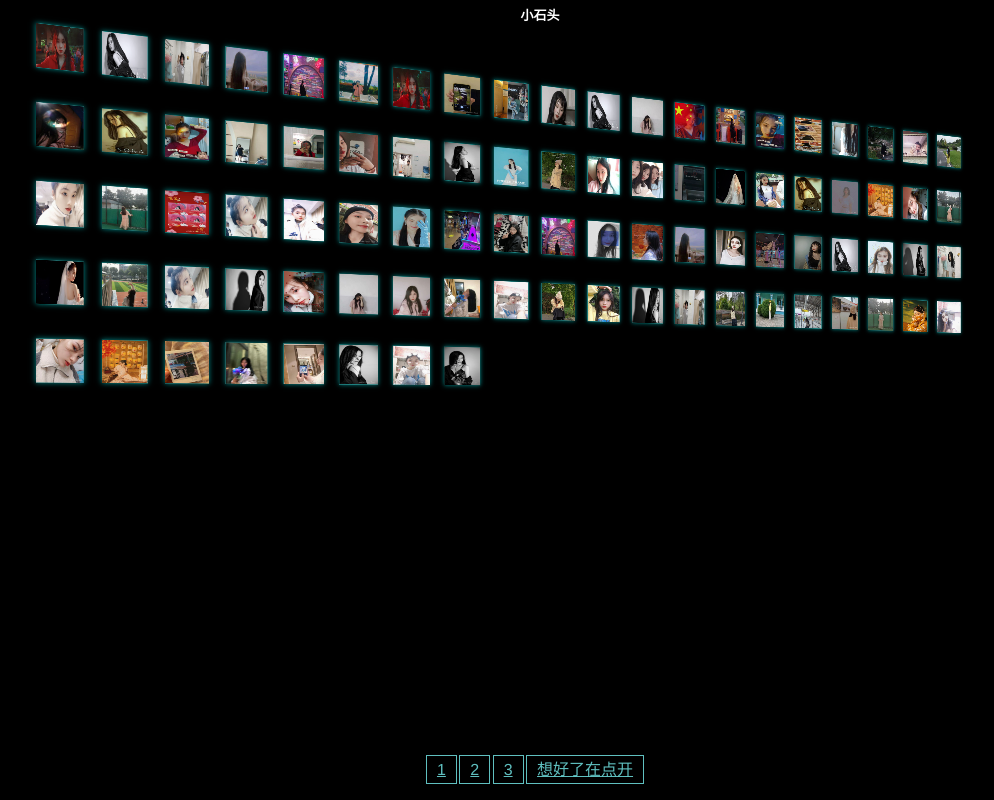
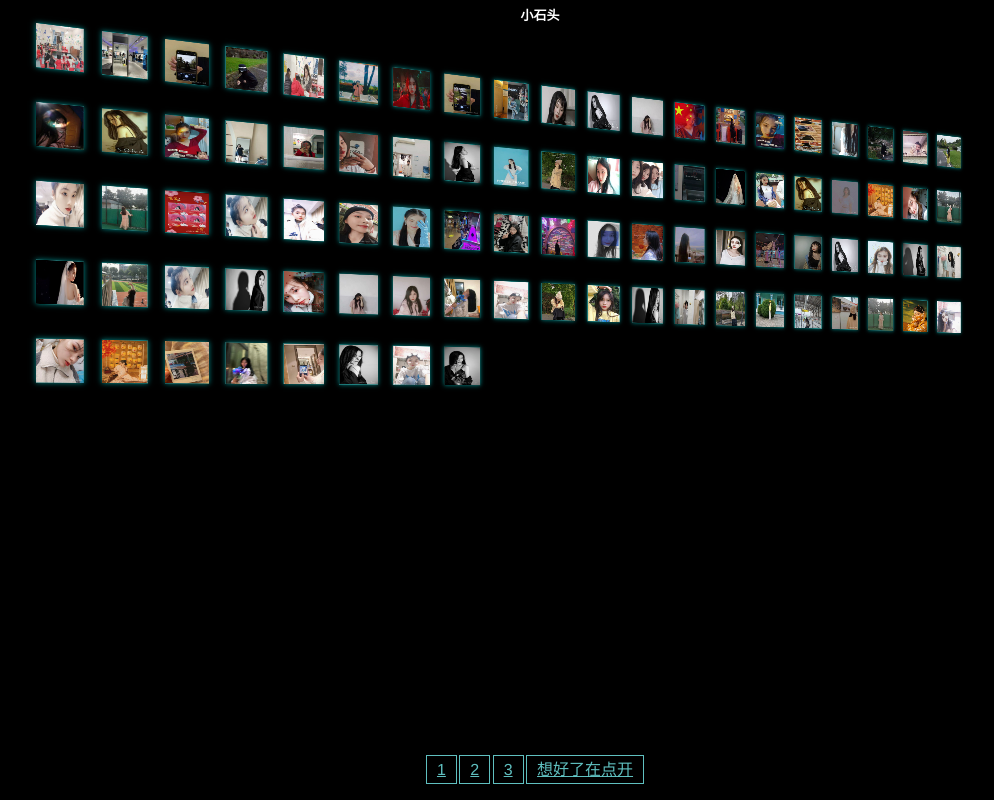
Before and after one commit to joyce030902/xst, a plain HTML site: page index.html in a window 1280 px wide. Shown: the whole page, without its empty margins (105-1099 px from the left). Drawn offline with Linux system fonts and the light colour scheme; animation ran at ten frames a second; files whose address does not match are found by name.

Commit message:
Update index.html

```diff
--- a/index.html
+++ b/index.html
@@ -177,7 +177,7 @@
 			// 生成虚拟数据
 	        for(var i=1;i<89;i++){
 				personArray.push({
-		            image: "img1/"+i+".JPG"
+		            image: "https://joyce030902.github.io/xst/img/"+i+".jpg"
 		        });
 	        }
 
```
